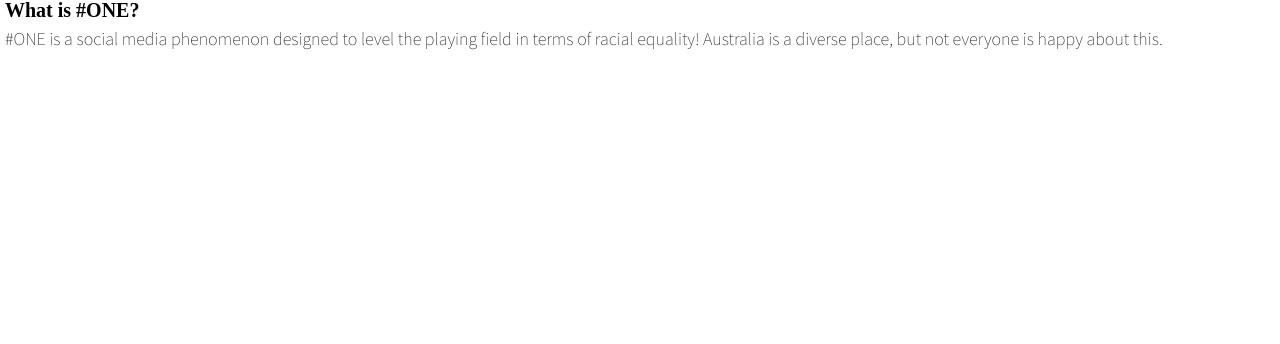
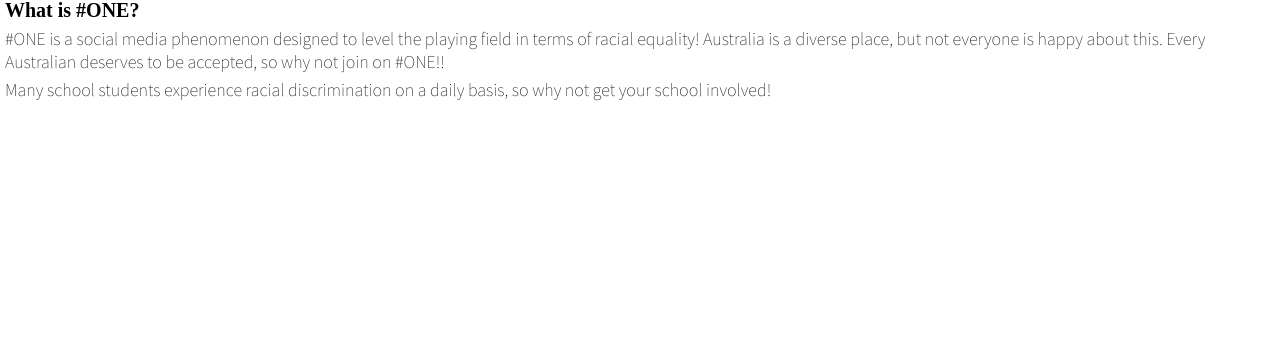
Before and after one commit to codybaxterpdhpe/codybaxterpdhpe.github.io, a plain HTML site: page Index.html in a window 1280 px wide. Shown: the part 456-800 px from the top of the page. Drawn offline with Linux system fonts and the light colour scheme; a web font is replaced by a local one.

Commit message:
Changed some stuf
ew

```diff
--- a/Index.html
+++ b/Index.html
@@ -1,3 +1,4 @@
+
 <!DOCTYPE html>
 <html>
 <head>
@@ -11,5 +12,6 @@
 	</header>
 	<h1>#ONE</h1>
 	<h4>What is #ONE?</h4>
-	<p>#ONE is a social media phenomenon designed to level the playing field in terms of racial equality! Australia is a diverse place, but not everyone is happy about this. </p>
+	<p>#ONE is a social media phenomenon designed to level the playing field in terms of racial equality! Australia is a diverse place, but not everyone is happy about this. Every Australian deserves to be accepted, so why not join on #ONE!! </p>
+	<p>Many school students experience racial discrimination on a daily basis, so why not get your school involved!</p>
 </body>
```
